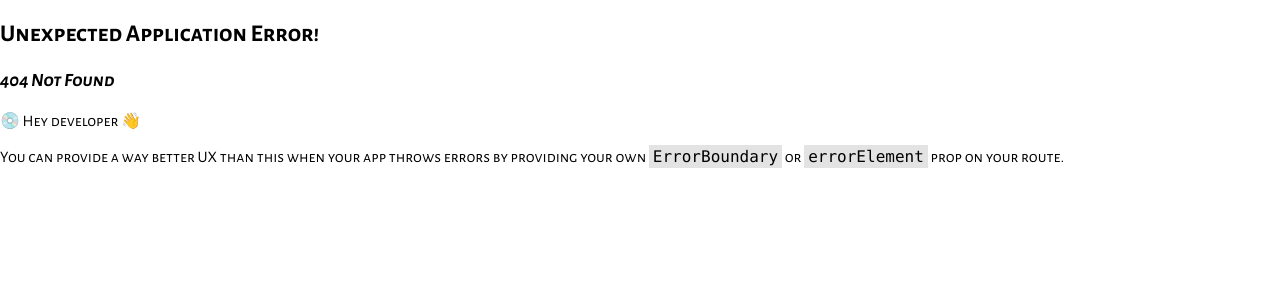
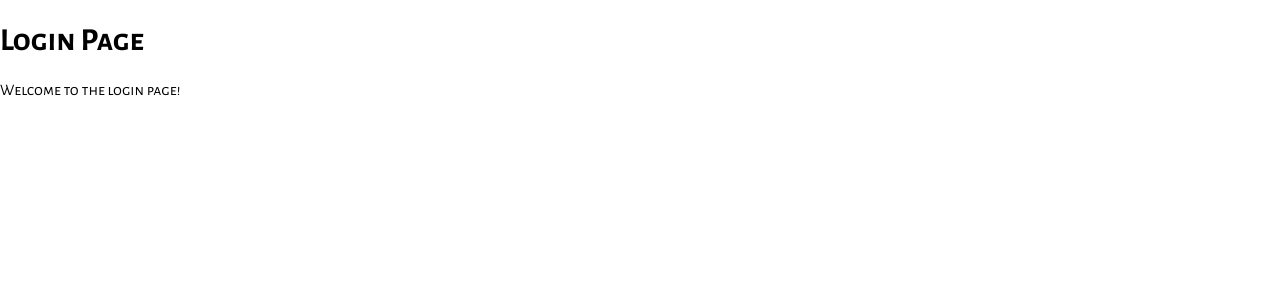
Before and after one commit to steven-xuk/wayfare, a React (Create React App) app: page /login in a window 1280 px wide. Before the commit this address had no page. Shown: the top 300 px of the page. Built offline with nearby package versions, Linux system fonts and the light colour scheme.

Commit message:
did routing

```diff
--- a/src/App.js
+++ b/src/App.js
@@ -7,6 +7,7 @@ import Signup from './components/Signup';
 import { useEffect } from 'react';
 import { useDispatch } from 'react-redux';
 import { login } from './redux/slices/AuthSlice.js';
+import Login from './components/Login.js';
 
 function App() {
   // i think this is the correct way to use redux
@@ -21,6 +22,7 @@ function App() {
       <Route path='/' element={ <Landing />}/>
       <Route path='/home' element={ <Home /> }/>
       <Route path='/signup' element={ <Signup /> }/>
+      <Route path='/login' element={ <Login /> }/>
     </>
   ));
   // console.log(isLoggedIn);
--- a/src/components/Login.js
+++ b/src/components/Login.js
@@ -1,5 +1,5 @@
 import { useDispatch } from "react-redux";
-import { login } from "../redux/userSlice";
+import { login } from "../redux/slices/AuthSlice.js";
 
 export default function Login() {
     const dispatch = useDispatch();
--- a/src/components/Signup.js
+++ b/src/components/Signup.js
@@ -1,3 +1,4 @@
+import { Link } from 'react-router-dom';
 import { supabase } from '../SupabaseClient'
 import React, { useState } from 'react';
 
@@ -52,7 +53,7 @@ export default function Signup() {
                 <input placeholder='create a password' name='password' type='password' value={formData.password} onChange={e => handleChange(e)}/>
                 <button type='submit'>sign up!</button>
             </form>
-
+            <p>Already have an account? <Link to='/login'>Login</Link></p>
         </div>
     );
 }
```
